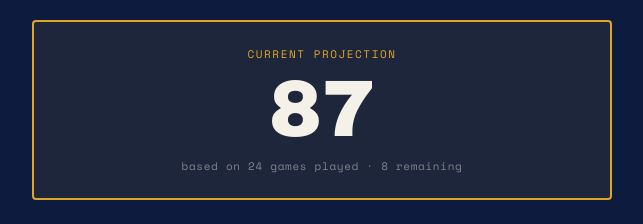
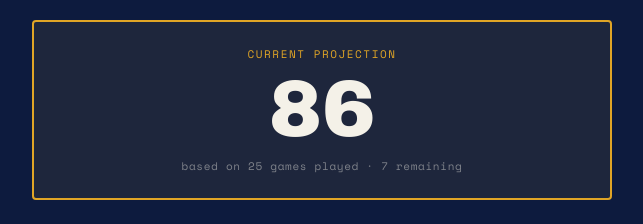
Before and after one commit to ksw101-bristol/swannyspace, a plain HTML site: page ko-tiebreaker.html in a window 1280 px wide. Shown: the part 266-490 px from the top of the page, without its empty margins (318-961 px from the left). Drawn offline with nearby package versions, Linux system fonts and the light colour scheme.

Commit message:
Add files via upload

```diff
--- a/ko-tiebreaker.html
+++ b/ko-tiebreaker.html
@@ -63,8 +63,8 @@
   <footer>World Cup 2026 · Knockout Stage · Prediction League</footer>
 </div>
 <script>
-const projectedTotal = 87; // from workbook G42
-const gamesPlayed = 24;
+const projectedTotal = 86; // from workbook G42
+const gamesPlayed = 25;
 const totalGames = 32;
 
 const guesses = [
```
